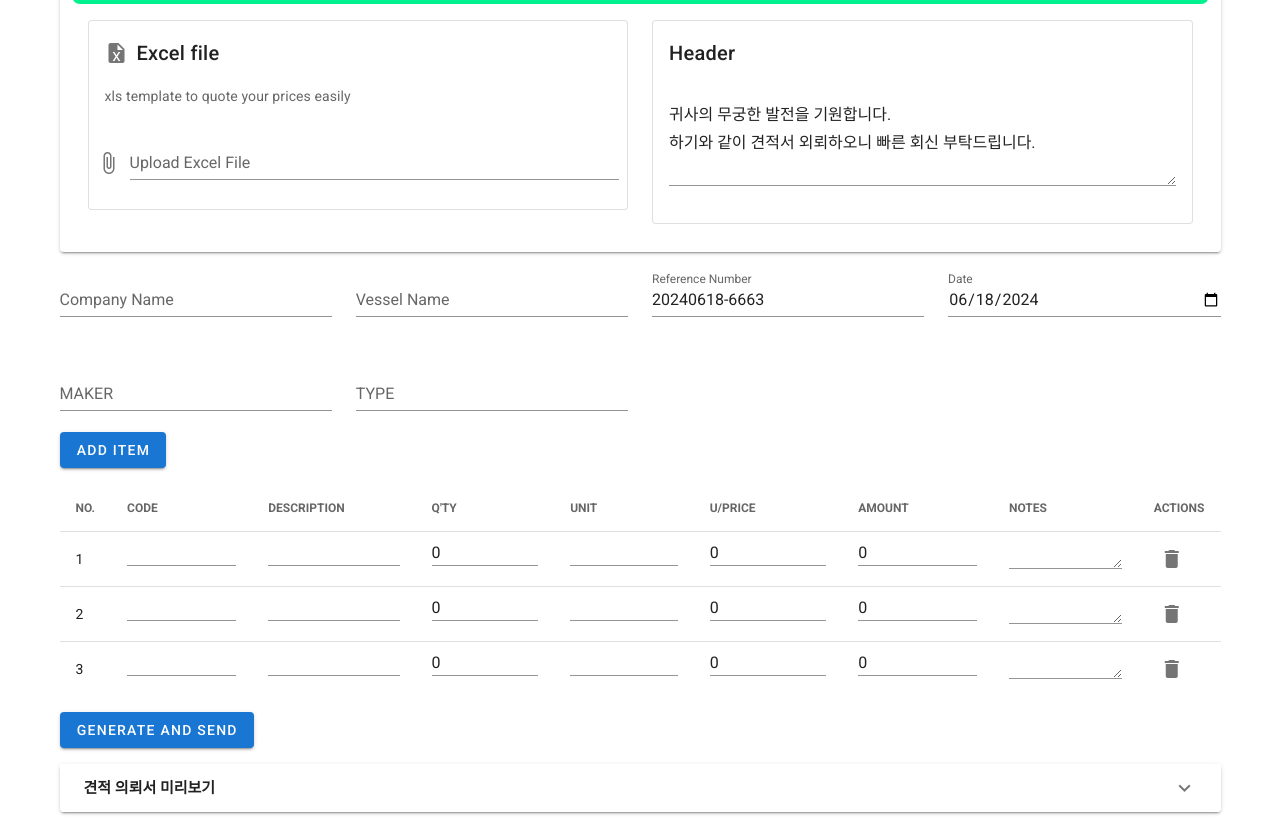
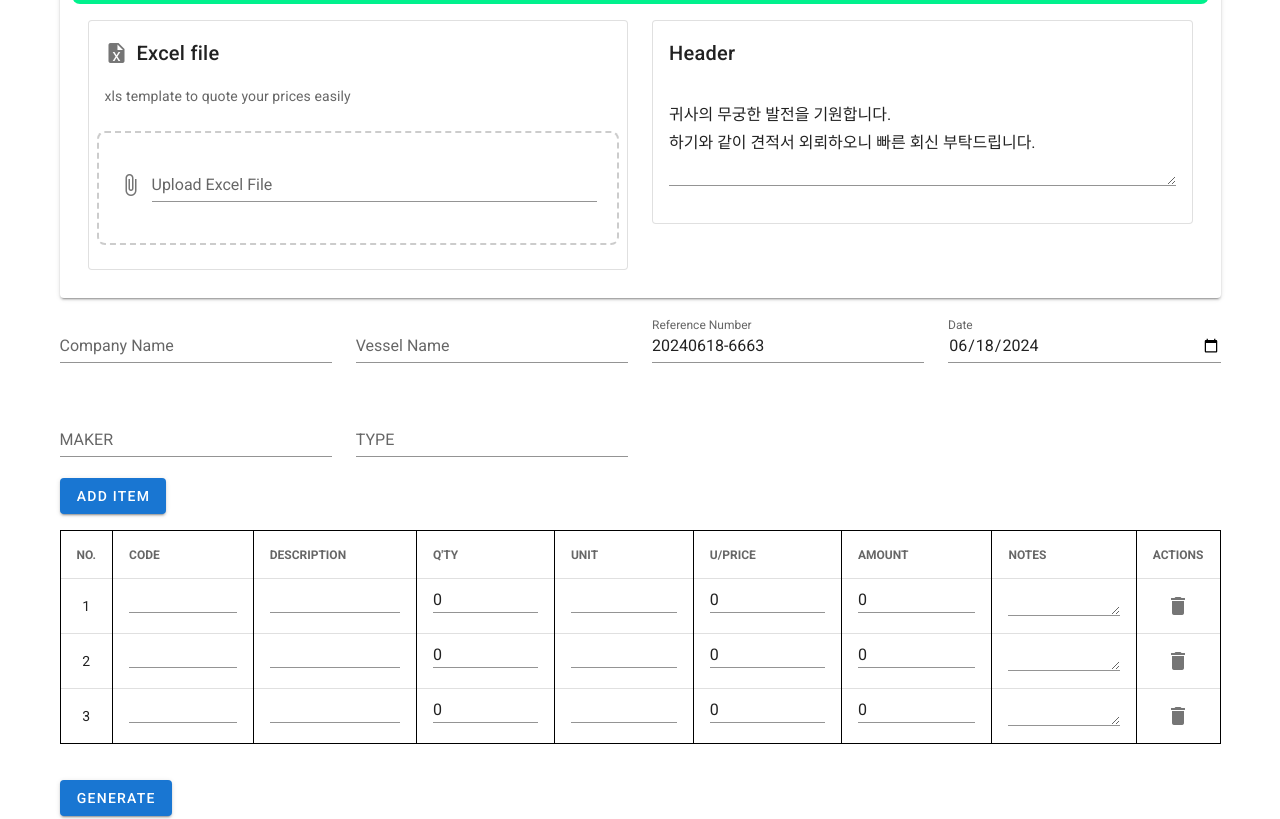
Before and after one commit to tlfqk13/demo-admin, a Vue app: page /make-inquiry in a window 1280 px wide. Shown: the part 160-979 px from the top of the page. Built offline with nearby package versions, Linux system fonts and the light colour scheme.

Commit message:
* 견적서 생성 - 엑셀 파일 드래그앤드랍

```diff
--- a/src/views/MakeInquiry.vue
+++ b/src/views/MakeInquiry.vue
@@ -18,12 +18,19 @@
                   xls template to quote your prices easily
                 </v-card-text>
                 <v-card-actions>
+                  <div
+                    class="drop-zone"
+                    @dragover.prevent
+                    @dragenter.prevent
+                    @drop.prevent="handleDropExcel"
+                  >
                     <v-file-input
                       v-model="file"
                       label="Upload Excel File"
                       @change="handleFileUpload"
                       accept=".xlsx, .xls"
                     ></v-file-input>
+                  </div>
                 </v-card-actions>
               </v-card>
             </v-col>
@@ -97,8 +104,11 @@
             </tbody>
           </template>
         </v-simple-table>
-        <v-btn type="submit" color="primary" class="mt-4 mb-4">Generate and Send</v-btn> <!-- 여백 추가 -->
-        <v-expansion-panels>
+
+        <v-btn type="submit" color="primary" class="mt-4 mb-4">Generate</v-btn>
+      </v-form>
+
+      <v-expansion-panels v-model="previewPanel" multiple>
         <v-expansion-panel>
           <v-expansion-panel-header>
             <b>견적 의뢰서 미리보기</b>
@@ -108,7 +118,12 @@
           </v-expansion-panel-content>
         </v-expansion-panel>
       </v-expansion-panels>
-      </v-form>
+
+      <v-snackbar v-model="snackbar" :timeout="3000" top>
+        {{ snackbarMessage }}
+        <v-btn color="red" text @click="snackbar = false">Close</v-btn>
+      </v-snackbar>
+
       <!-- EmailForm 컴포넌트를 하단에 추가 -->
       <email-form ref="emailForm" class="mt-4"></email-form>
     </v-container>
@@ -146,6 +161,7 @@
       lineHeightNormal: 1.2,
       lineHeightCompact: 0.3,
       file: null,
+      previewPanel: [0], // 기본으로 열려있는 상태
       snackbar: false,
       snackbarMessage: ''
     };
@@ -193,6 +209,11 @@
         }));
       };
       reader.readAsArrayBuffer(this.file);
+    },
+    handleDropExcel(event) {
+      const files = event.dataTransfer.files;
+      this.file = files[0];
+      this.handleFileUpload();
     },
     generateHtmlTemplate(lineHeight) {
       const headerLines = this.headerMessage.split('\n').map(line => `<div>${line}</div>`).join('');
@@ -434,4 +455,13 @@
   margin-top: 32px;
   background-color: #f9f9f9;
 }
+
+.drop-zone {
+  border: 2px dashed #ccc;
+  border-radius: 8px;
+  padding: 20px;
+  text-align: center;
+  margin-bottom: 16px;
+  width: 100%; /* 추가 */
+}
 </style>
```
Lines whose indentation alone changed are shown as unchanged.
